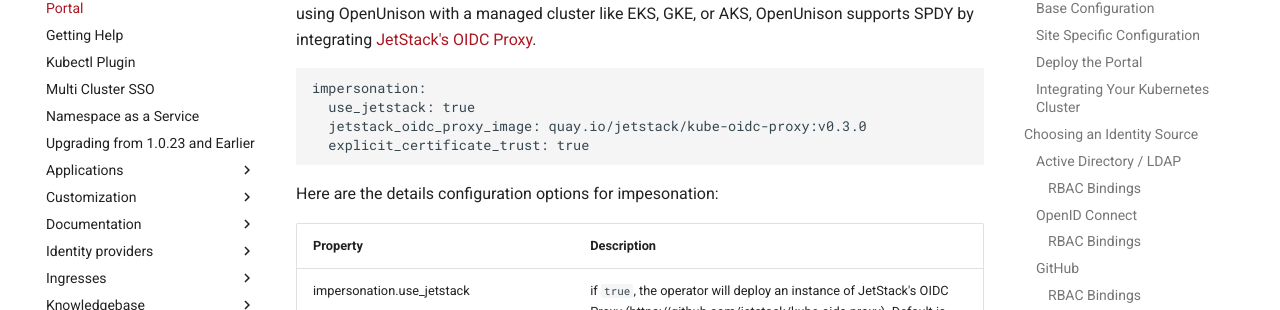
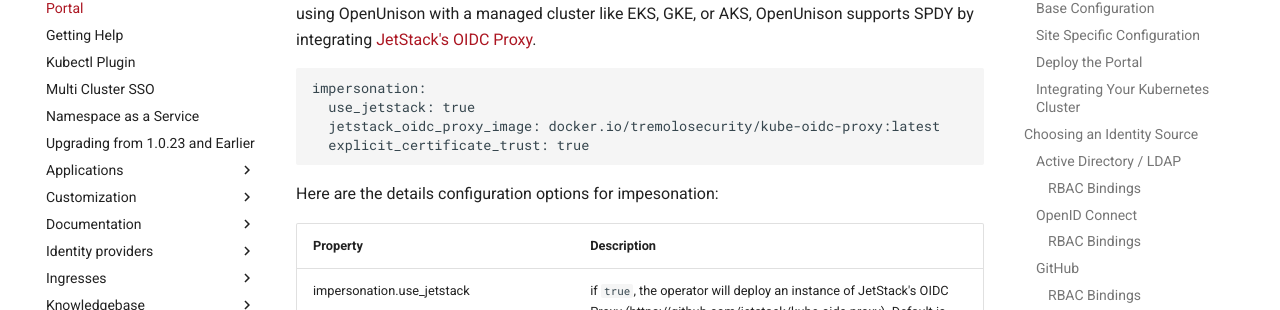
Before and after one commit to TaylorMonacelli/openunison.github.io, an MkDocs documentation site: the page built from docs/deployauth.md, in a window 1280 px wide and 900 px high, scrolled down 19769 px. Shown: the part 181-491 px from the top of the window. Built offline with MkDocs 1.6.1 and Material for MkDocs 9.7.7, drawn with Linux system fonts in a browser that asks for light colours.

Commit message:
update to tremolo kube-oidc-proxy

````diff
--- a/docs/assets/yaml/openunison-default.yaml
+++ b/docs/assets/yaml/openunison-default.yaml
@@ -25,7 +25,7 @@
 
 impersonation:
   use_jetstack: true
-  jetstack_oidc_proxy_image: quay.io/jetstack/kube-oidc-proxy:v0.3.0
+  jetstack_oidc_proxy_image: docker.io/tremolosecurity/kube-oidc-proxy:latest
   explicit_certificate_trust: true
 
 dashboard:
--- a/docs/assets/yaml/openunison-okta.yaml
+++ b/docs/assets/yaml/openunison-okta.yaml
@@ -25,7 +25,7 @@
 
 impersonation:
   use_jetstack: true
-  jetstack_oidc_proxy_image: quay.io/jetstack/kube-oidc-proxy:v0.3.0
+  jetstack_oidc_proxy_image: docker.io/tremolosecurity/kube-oidc-proxy:latest
   explicit_certificate_trust: true
 
 dashboard:
--- a/docs/deployauth.md
+++ b/docs/deployauth.md
@@ -588,7 +588,7 @@
 ```
 impersonation:
   use_jetstack: true
-  jetstack_oidc_proxy_image: quay.io/jetstack/kube-oidc-proxy:v0.3.0
+  jetstack_oidc_proxy_image: docker.io/tremolosecurity/kube-oidc-proxy:latest
   explicit_certificate_trust: true
 ```
 Here are the details configuration options for impesonation:
````
